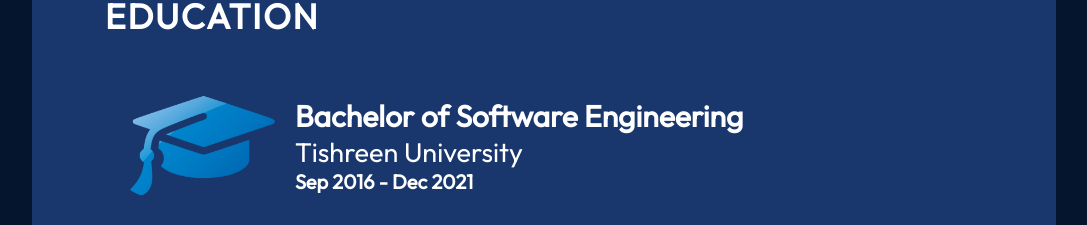
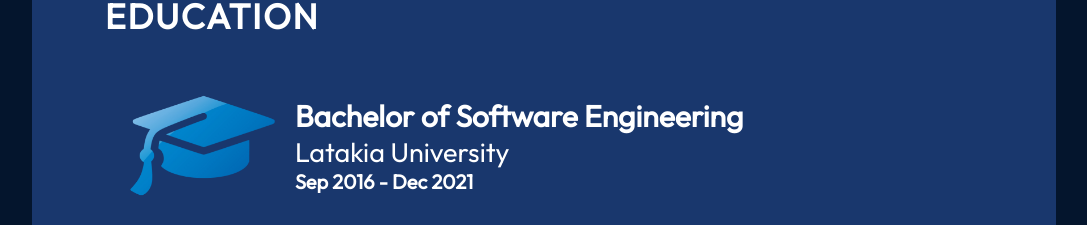
Before and after one commit to zainab224498/my-portfolio, a React (Vite) app: page / in a window 1280 px wide. Shown: the part 1380-1605 px from the top of the page, without its empty margins (96-1183 px from the left). Built offline with nearby package versions, Linux system fonts and the light colour scheme.

Commit message:
Update Education.jsx

```diff
--- a/src/components/Education/Education.jsx
+++ b/src/components/Education/Education.jsx
@@ -14,7 +14,7 @@
             <div className={styles.aboutItemText}>
               <h3>Bachelor of Software Engineering</h3>
               <p>
-              Tishreen University
+              Latakia University
               </p>
               <h4>
               Sep 2016 - Dec 2021
```
